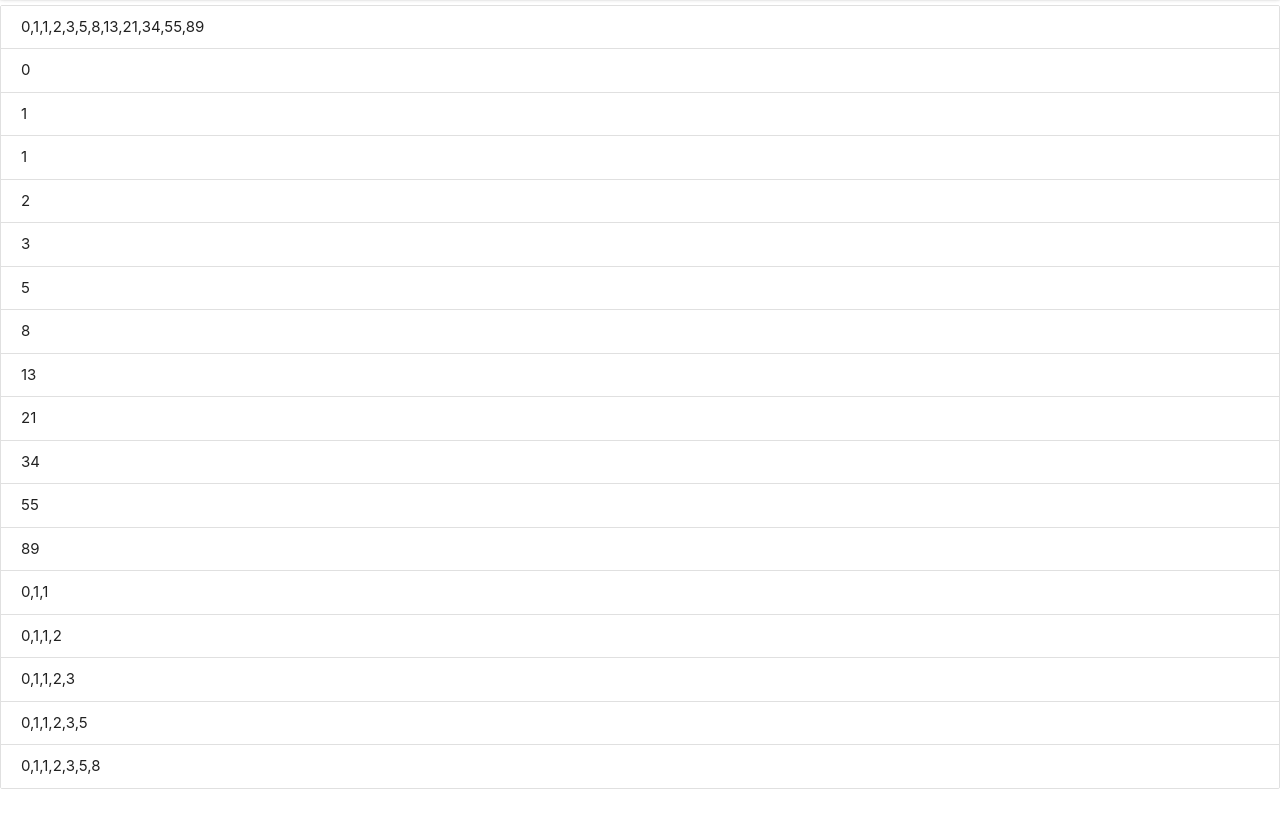
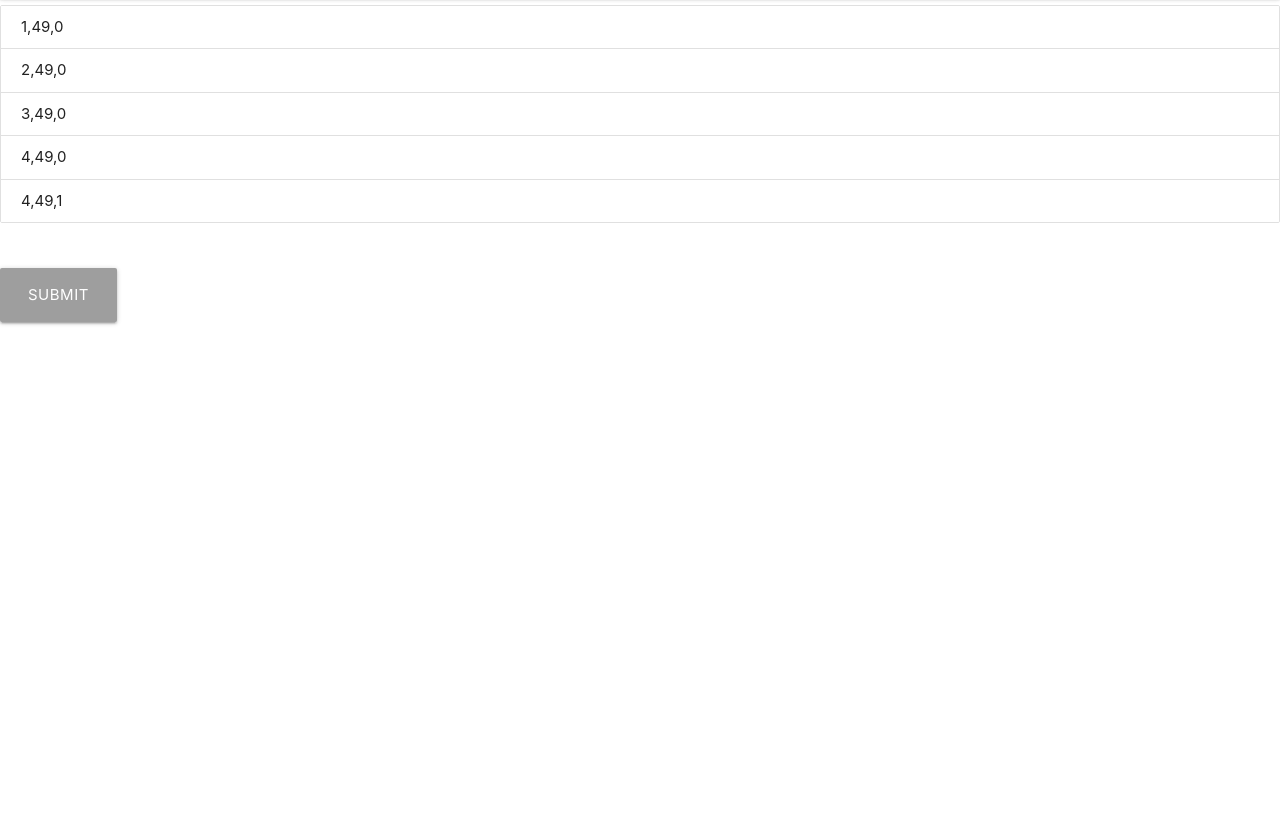
Before and after one commit to SpiderRam/udemy-rxjs, a website built with webpack: page dist/index.html in a window 1280 px wide. Shown: the part 67-894 px from the top of the page. After the commit the page ends 800 px from the top, so only its background shows below. Built offline with nearby package versions, Linux system fonts and the light colour scheme; files whose address does not match are found by name.

Commit message:
Finish 27, 28, 29, merge, concat, combineLatest

```diff
--- /dev/null
+++ b/src/Operators/mergeConcatCombineLatest.js
@@ -0,0 +1,43 @@
+import { add } from '../helpers'
+import { interval, fromEvent, merge, concat, combineLatest } from 'rxjs'
+import { take, map } from 'rxjs/operators'
+
+const button = document.getElementById('submit')
+const streamOne = interval(1000).pipe(take(10))
+const streamTwo = fromEvent(button, 'click').pipe(
+  map(
+    (e) => 'clicked'
+  )
+)
+
+// ~~~~ Merge ~~~~
+// When the page loads, streamOne will begin to print 0, 1, 2, etc.
+// When the button is clicked, it will print 'clicked' amongst the streamOne values
+// merge(streamOne, streamTwo).subscribe(add.li)
+
+// ~~~~ CONCAT ~~~~
+// When the page loads, streamOne will begin to print 0, 1, 2, etc.
+// Clicking the button will have no effect until streamOne completes.
+// After that, clicking the button will print 'clicked', but no previous
+// clicks will have been recorded, or have had any effect
+// concat(streamOne, streamTwo).subscribe(add.li)
+
+// ~~~~ COMBINELATEST ~~~~
+// When the page loads, streamOne will begin to print 0, 1, 2, etc.
+// The values of the three streams will be combined -- the most recent from each
+// Any time one stream emits a new value, the values of all three will be printed.
+// All three streams must have some value before the subscription begins, hence 49 appearing from the first
+const streamThree = interval(10).pipe(take(50))
+const streamFour = interval(2500).pipe(take(3))
+combineLatest([streamOne, streamThree, streamFour]).subscribe(add.li)
+// 1,49,0
+// 2,49,0
+// 3,49,0
+// 4,49,0
+// 4,49,1
+// 5,49,1
+// 6,49,1
+// 6,49,2
+// 7,49,2
+// 8,49,2
+// 9,49,2
--- a/src/index.js
+++ b/src/index.js
@@ -7,7 +7,8 @@
 // import './Operators/take'
 // import './Operators/throttle'
 // import './Operators/debounce'
-import './Operators/scanReduce'
+// import './Operators/scanReduce'
+import './Operators/mergeConcatCombineLatest'
 
 document.addEventListener('DOMContentLoaded', function () {
   document.getElementById('title').innerHTML = 'Operators'
```
Also changed, not shown: README.md, dist/index.html.
